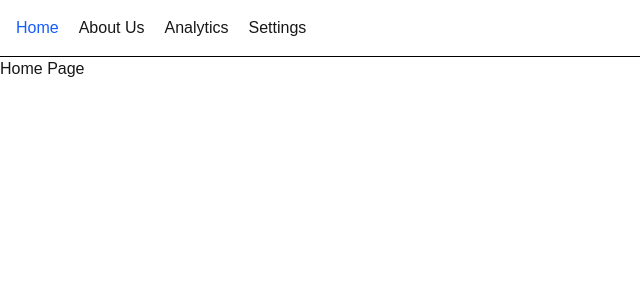
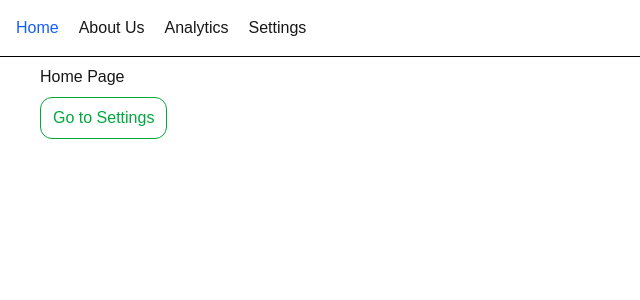
Before and after one commit to Shanto93/advance-next, a Next.js app: page / in a window 1280 px wide. Shown: the top 300 px of the page, without its empty margins (0-640 px from the left). Built offline with nearby package versions, Linux system fonts and the light colour scheme.

Commit message:
custom button

```diff
--- a/app/page.tsx
+++ b/app/page.tsx
@@ -1,3 +1,4 @@
+import GoToButton from "@/components/GoToButton";
 import type { Metadata } from "next";
 import React from "react";
 
@@ -8,8 +9,11 @@ export const metadata: Metadata = {
 
 const HomePage = () => {
   return (
-    <div>
-      <h2>Home Page</h2>
+    <div className="ml-10">
+      <h2 className="mt-2">Home Page</h2>
+      <GoToButton className="mt-2">
+        Go to Settings
+      </GoToButton>
     </div>
   );
 };
--- /dev/null
+++ b/components/GoToButton.tsx
@@ -0,0 +1,27 @@
+"use client";
+
+import { useRouter } from "next/navigation";
+
+interface IButtonProps {
+  className: string;
+  children: string;
+}
+
+const GoToButton = ({ className, children }: IButtonProps) => {
+  const router = useRouter();
+
+  const handleRouting = () => {
+    router.push("/dashboard/settings");
+  };
+
+  return (
+    <button
+      onClick={handleRouting}
+      className={`${className} text-green-600 border border-green-600 px-3 py-2 rounded-xl`}
+    >
+      {children}
+    </button>
+  );
+};
+
+export default GoToButton;
```
